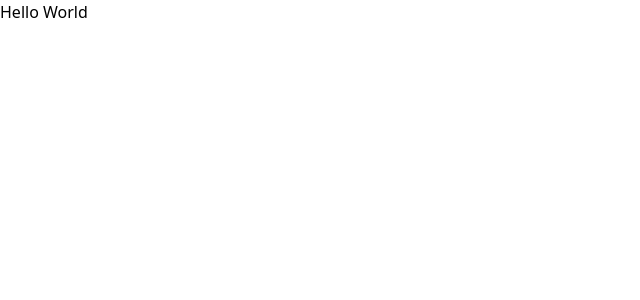
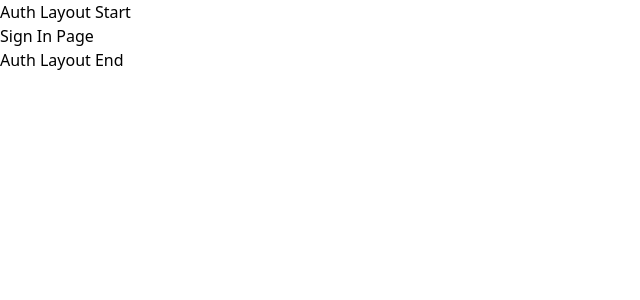
Before and after one commit to voomoo/anchorblock-webapp, a React (Vite) app: page /auth/sign-in in a window 1280 px wide. Shown: the top 300 px of the page, without its empty margins (0-640 px from the left). Built offline with nearby package versions, Linux system fonts and the light colour scheme.

Commit message:
feat: setup basic route with react-router

```diff
--- a/package.json
+++ b/package.json
@@ -11,7 +11,8 @@
   },
   "dependencies": {
     "react": "^18.2.0",
-    "react-dom": "^18.2.0"
+    "react-dom": "^18.2.0",
+    "react-router-dom": "^6.18.0"
   },
   "devDependencies": {
     "@types/react": "^18.2.15",
--- a/src/App.tsx
+++ b/src/App.tsx
@@ -1,7 +1,9 @@
+import { RouterProvider } from "react-router-dom";
+import router from "./routes";
+
+
 const App = () => {
-  return (
-    <h1 className="text-blue-500">Hello World</h1>
-  )
+  return <RouterProvider router={router} />
 }
 
 export default App;
--- /dev/null
+++ b/src/layouts/app_layout/AppLayout.tsx
@@ -0,0 +1,13 @@
+import { Outlet } from "react-router-dom";
+
+const AppLayout = () => {
+  return (
+    <div>
+      <h1>App Layout Start</h1>
+      <Outlet />
+      <h1>App Layout End</h1>
+    </div>
+  );
+};
+
+export default AppLayout;
--- /dev/null
+++ b/src/layouts/auth_layout/AuthLayout.tsx
@@ -0,0 +1,13 @@
+import { Outlet } from "react-router-dom";
+
+const AuthLayout = () => {
+  return (
+    <div>
+      <h1>Auth Layout Start</h1>
+      <Outlet />
+      <h1>Auth Layout End</h1>
+    </div>
+  );
+};
+
+export default AuthLayout;
--- /dev/null
+++ b/src/pages/Dashboard.tsx
@@ -0,0 +1,5 @@
+const Dashboard = () => {
+  return <h1>Dashboard</h1>;
+};
+
+export default Dashboard;
--- /dev/null
+++ b/src/pages/Sales.tsx
@@ -0,0 +1,5 @@
+const Sales = () => {
+  return <h1>Sales</h1>;
+};
+
+export default Sales;
--- /dev/null
+++ b/src/pages/SignIn.tsx
@@ -0,0 +1,5 @@
+const SignIn = () => {
+  return <h1>Sign In Page</h1>;
+};
+
+export default SignIn;
--- /dev/null
+++ b/src/pages/SignUp.tsx
@@ -0,0 +1,5 @@
+const SignUp = () => {
+  return <h1>Sign Up Page</h1>;
+};
+
+export default SignUp;
--- /dev/null
+++ b/src/pages/Users.tsx
@@ -0,0 +1,5 @@
+const Users = () => {
+  return <h1>Users</h1>;
+};
+
+export default Users;
--- /dev/null
+++ b/src/routes.tsx
@@ -0,0 +1,45 @@
+import { createBrowserRouter } from "react-router-dom";
+import AppLayout from "./layouts/app_layout/AppLayout";
+import Dashboard from "./pages/Dashboard";
+import Users from "./pages/Users";
+import Sales from "./pages/Sales";
+import AuthLayout from "./layouts/auth_layout/AuthLayout";
+import SignUp from "./pages/SignUp";
+import SignIn from "./pages/SignIn";
+
+const router = createBrowserRouter([
+  {
+    path: "/app",
+    element: <AppLayout />,
+    children: [
+      {
+        path: "dashboard",
+        element: <Dashboard />,
+      },
+      {
+        path: "users",
+        element: <Users />,
+      },
+      {
+        path: "sales",
+        element: <Sales />,
+      },
+    ],
+  },
+  {
+    path: "/auth",
+    element: <AuthLayout />,
+    children: [
+      {
+        path: "sign-up",
+        element: <SignUp />,
+      },
+      {
+        path: "sign-in",
+        element: <SignIn />,
+      },
+    ],
+  },
+]);
+
+export default router;
```
Also changed, not shown: 1 other file (tests, documents, lock files or other folders).
